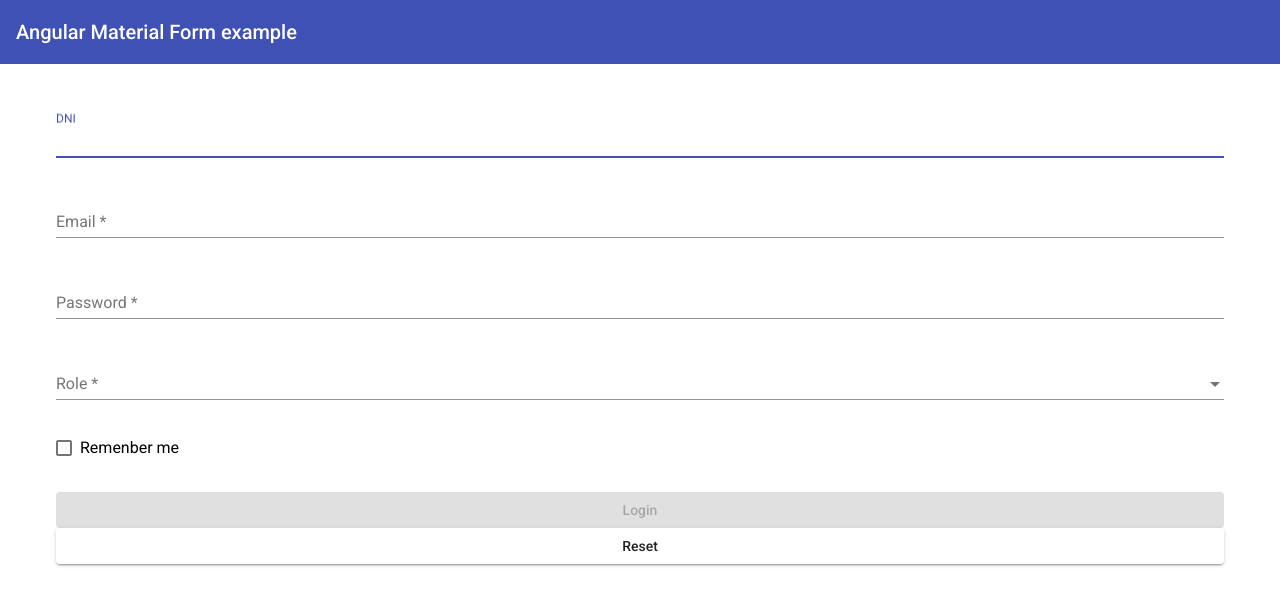
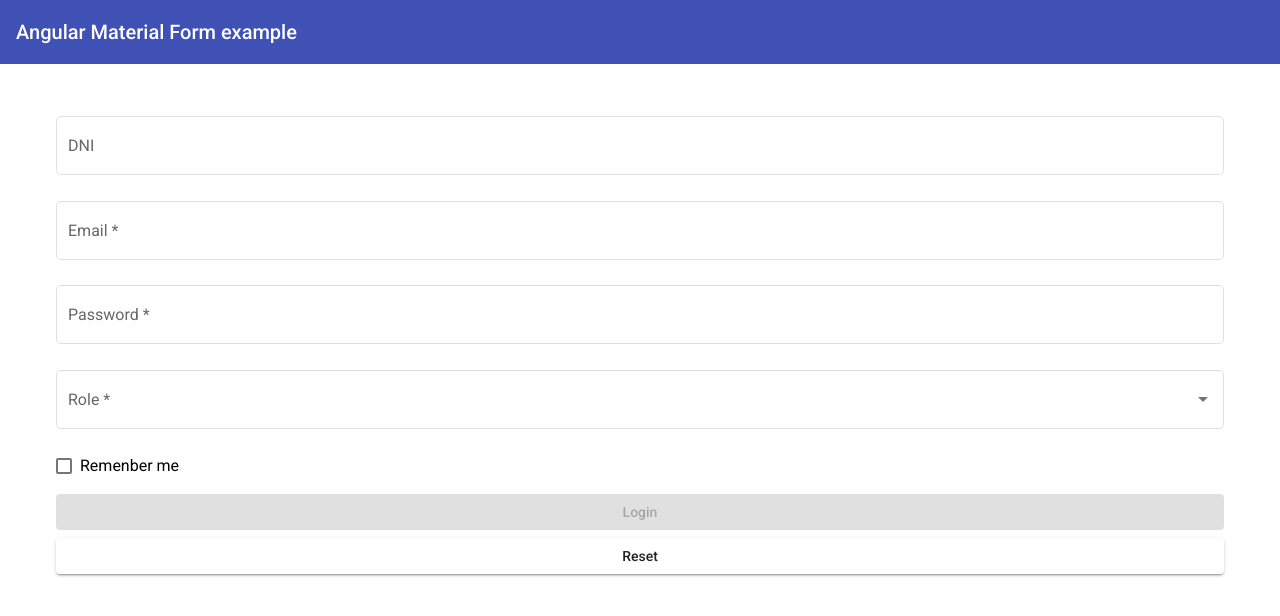
Before and after one commit to danidelgadoz/angular-material-form-example, an Angular app: page / in a window 1280 px wide. Shown: the top 616 px of the page. Built offline with nearby package versions, Linux system fonts and the light colour scheme.

Commit message:
some form improvements for demo

```diff
--- a/src/app/form-example/form-example.component.html
+++ b/src/app/form-example/form-example.component.html
@@ -1,18 +1,21 @@
 <form [formGroup]="form" (ngSubmit)="onSubmit()">
-
-    <mat-form-field>
-        <input matInput type="text" placeholder="DNI" formControlName="documentNumber" appOnlyDigits #dniElemRef>
+  <fieldset [disabled]="true">
+    <mat-form-field appearance="outline">
+      <mat-label>DNI</mat-label>
+      <input matInput type="text" placeholder="DNI" formControlName="documentNumber" appOnlyDigits #dniElemRef>
     </mat-form-field>
 
-    <mat-form-field>
-        <input matInput type="email" placeholder="Email" formControlName="email">
+    <mat-form-field appearance="outline">
+      <mat-label>Email</mat-label>
+      <input matInput type="email" placeholder="Email" formControlName="email">
     </mat-form-field>
 
-    <mat-form-field>
-        <input matInput type="password" placeholder="Password" formControlName="password">
+    <mat-form-field appearance="outline">
+      <mat-label>Password</mat-label>
+      <input matInput type="password" placeholder="Password" formControlName="password">
     </mat-form-field>
 
-    <mat-form-field>
+    <mat-form-field appearance="outline">
       <mat-label>Role</mat-label>
       <mat-select formControlName="role">
         <mat-option value="admin">Admin</mat-option>
@@ -27,5 +30,5 @@
       <button type="submit" mat-raised-button color="primary" [disabled]="form.invalid">Login</button>
       <button type="button" mat-raised-button (click)="onReset()">Reset</button>
     </div>
-
+  </fieldset>
 </form>
--- a/src/app/form-example/form-example.component.scss
+++ b/src/app/form-example/form-example.component.scss
@@ -2,10 +2,13 @@
   display: block;
   margin: 48px 56px;
 
-  form {
+  form, fieldset {
+    border: none;
+    margin: 0;
+    padding: 0;
+
     & > * {
       display: block;
-      margin-bottom: 16px;
     }
 
     .button-wrapper {
@@ -15,6 +18,7 @@
 
       button:first-child {
         margin-top: 16px;
+        margin-bottom: 8px;
       }
     }
   }
--- /dev/null
+++ b/src/shared/directives/format-money.directive.ts
@@ -0,0 +1,49 @@
+import { Directive, HostListener, ElementRef } from '@angular/core';
+
+@Directive({
+  selector: '[appFormatMoney]'
+})
+export class FormatMoneyDirective {
+
+  constructor(private el: ElementRef) {}
+
+  @HostListener('paste', ['$event']) blockPaste(e: any) {
+    e.preventDefault();
+  }
+  @HostListener('input', ['$event']) oninput(event) {
+    const value: string = this.el.nativeElement.value;
+    this.el.nativeElement.value = (value.indexOf('.') >= 0) ?
+     (value.substr(0, value.indexOf('.')) + value.substr(value.indexOf('.'), 3)) : value;
+  }
+
+  @HostListener('keydown', ['$event']) onkeydown(e) {
+    const value: string = this.el.nativeElement.value;
+
+    if (value.indexOf('.') >= 0 && (e.keyCode === 110 || e.keyCode === 190)) {
+      e.preventDefault();
+    }
+
+    if ([46, 8, 9, 27, 13, 110, 190].indexOf(e.keyCode) !== -1 ||
+      // Allow: Ctrl+A
+      // (e.keyCode === 65 && (e.ctrlKey || e.metaKey)) ||
+      // Allow: Ctrl+C
+      (e.keyCode === 67 && (e.ctrlKey || e.metaKey)) ||
+      // Allow: Ctrl+X
+      (e.keyCode === 88 && (e.ctrlKey || e.metaKey)) ||
+      // Allow: home, end, left, right
+      (e.keyCode >= 35 && e.keyCode <= 39)) {
+        // let it happen, don't do anything
+        return;
+      }
+
+      // Ensure that it is a number and stop the keypress
+    if ((e.shiftKey || (e.keyCode < 48 || e.keyCode > 57)) && (e.keyCode < 96 || e.keyCode > 105)) {
+      e.preventDefault();
+    }
+
+
+
+
+
+  }
+}
--- a/src/shared/directives/index.ts
+++ b/src/shared/directives/index.ts
@@ -1,3 +1,4 @@
+export * from './format-money.directive';
 export * from './only-alphanumeric.directive';
 export * from './only-characters.directive';
 export * from './only-digits.directive';
--- a/src/shared/shared.module.ts
+++ b/src/shared/shared.module.ts
@@ -5,6 +5,7 @@ import { FormsModule, ReactiveFormsModule } from '@angular/forms';
 import { MaterialModule } from './material.module';
 
 import {
+  FormatMoneyDirective,
   OnlyObjectNameDirective,
   OnlyCharactersDirective,
   OnlyDigitsDirective,
@@ -16,6 +17,7 @@ import {
 const COMPONENTS = [];
 
 const DIRECTIVES = [
+  FormatMoneyDirective,
   OnlyAlphanumericDirective,
   OnlyCharactersDirective,
   OnlyDigitsDirective,
```
